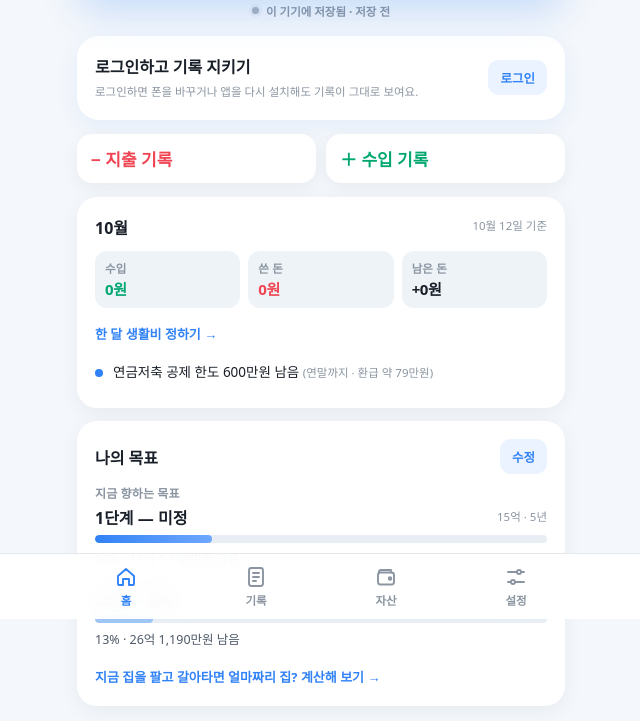
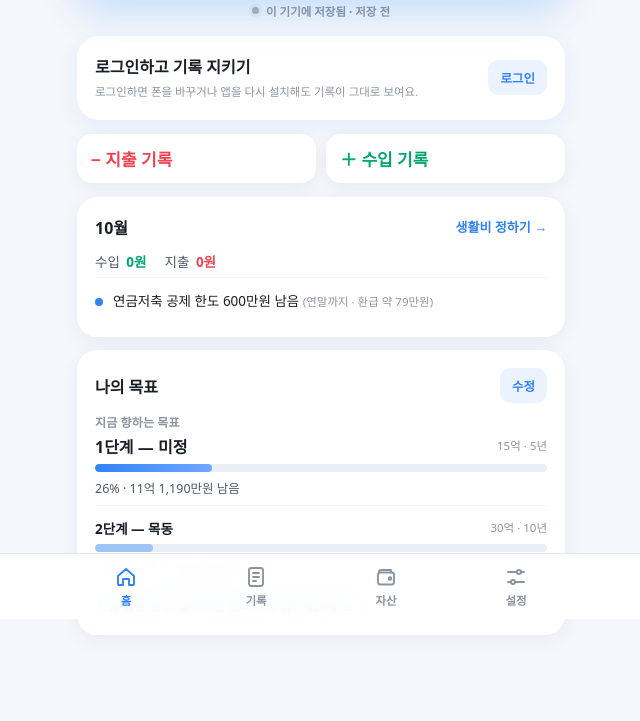
Before and after one commit to mooninsoo477-spec/wealthlog, a plain HTML site: page index.html in a window 1280 px wide. Shown: the part 181-902 px from the top of the page, without its empty margins (319-959 px from the left). Drawn offline with Linux system fonts and the light colour scheme; a web font is replaced by a local one.

Commit message:
Add files via upload

```diff
--- a/index.html
+++ b/index.html
@@ -291,7 +291,9 @@ input:focus,textarea:focus,select:focus{background:var(--card);border-color:#9CC
 .kpi b{display:block;font-size:15px;font-weight:800;letter-spacing:-.03em;white-space:nowrap}
 .mc-budget{margin-top:12px;padding-top:12px;border-top:1px solid var(--line2)}
 .mc-left{font-size:20px;font-weight:850;letter-spacing:-.03em}
-.mc-alerts{margin-top:10px}
+.mc-alerts{margin-top:6px;border-top:1px solid var(--line2)}
+.mc-sum{display:flex;gap:18px;margin-top:12px;font-size:13.5px;color:var(--ink2)}
+.mc-sum b{margin-left:3px}
 .mc-alerts .check-row{padding:7px 0}
 .mc-more{margin-top:8px}
 .mc-more>summary{cursor:pointer;font-size:12.5px;color:var(--ink3);padding:6px 0;list-style:none}
@@ -827,18 +829,16 @@ function checkCard(c,pace){
   }
   if(pace) more.push(["info",`순자산 한 달 약 ${korWon(Math.abs(pace.v))}씩 ${pace.v>=0?"증가":"감소"} <span class="faint">(${pace.basis})</span>`]);
   if(bi.fixed) more.push(["info",`고정비 ${korWon(bi.fixed)}는 생활비에서 빼고 계산해요`]);
-  const kpi=(l,v,col)=>`<div class="kpi"><div class="lbl">${l}</div><b${col?` style="color:${col}"`:""}>${v}</b></div>`;
-  const rowsHtml=list=>list.map(([k,t])=>`<div class="check-row"><i class="check-dot ${k}"></i><span>${t}</span></div>`).join("");
+  // 홈에는 남은 생활비, 수입·지출 한 줄, 가장 중요한 알림 하나만 보여준다.
+  const rowsHtml=list=>list.map(([k,s])=>`<div class="check-row"><i class="check-dot ${k}"></i><span>${s}</span></div>`).join("");
+  const al=alerts[0];
   return `<div class="card month-card">
-    <div class="rowline"><strong>${+m.slice(5,7)}월</strong><span class="faint">${md(now)} 기준</span></div>
-    <div class="kpi-row">${kpi("수입",korWon(f.inc),"var(--up)")}${kpi("쓴 돈",korWon(spent),"var(--down)")}${kpi(f.famCash?"남은 돈 · 상환 후":"남은 돈",(f.left>=0?"+":"−")+korWon(Math.abs(f.left)),f.left>=0?"var(--ink)":"var(--down)")}</div>
-    ${bi.total?`<div class="mc-budget">
-      <div class="rowline"><span class="lbl" style="margin:0">남은 생활비${bi.range.payday>1?` · ${md(bi.range.start)}–${md(bi.range.end)}`:""}</span><span class="faint">${bi.daysLeft}일 남음</span></div>
-      <div class="rowline" style="align-items:baseline;margin:2px 0 7px"><b class="mc-left" style="color:${bi.remaining<0?"var(--down)":"var(--ink)"}">${bi.remaining<0?"초과 ":""}${won(Math.abs(bi.remaining))}원</b><span class="faint">/ ${korWon(bi.total)}</span></div>
-      <div class="bar"><i style="width:${Math.min(100,bi.pct)}%;background:${bi.pct>100?"var(--down)":bi.pct>bi.timePct+10?"var(--amber)":"var(--accent)"}"></i></div>
-    </div>`:`<button class="link-btn" data-openbudget>한 달 생활비 정하기 →</button>`}
-    ${alerts.length?`<div class="mc-alerts">${rowsHtml(alerts.slice(0,2))}</div>`:""}
-    ${more.length||alerts.length>2?`<details class="mc-more"><summary>자세히</summary>${rowsHtml([...alerts.slice(2),...more])}</details>`:""}
+    ${bi.total?`<div class="rowline"><span class="lbl" style="margin:0">${+m.slice(5,7)}월 남은 생활비</span><span class="faint">${md(bi.range.end)}까지 ${bi.daysLeft}일</span></div>
+      <div class="rowline" style="align-items:baseline;margin:3px 0 8px"><b class="mc-left" style="color:${bi.remaining<0?"var(--down)":"var(--ink)"}">${bi.remaining<0?"초과 ":""}${won(Math.abs(bi.remaining))}원</b><span class="faint">/ ${korWon(bi.total)}</span></div>
+      <div class="bar"><i style="width:${Math.min(100,bi.pct)}%;background:${bi.pct>100?"var(--down)":bi.pct>bi.timePct+10?"var(--amber)":"var(--accent)"}"></i></div>`
+    :`<div class="rowline"><strong>${+m.slice(5,7)}월</strong><button class="link-btn" style="padding:0" data-openbudget>생활비 정하기 →</button></div>`}
+    <div class="mc-sum"><span>수입 <b style="color:var(--up)">${korWon(f.inc)}</b></span><span>지출 <b style="color:var(--down)">${korWon(spent)}</b></span></div>
+    ${al?`<div class="mc-alerts">${rowsHtml([al])}</div>`:""}
     ${day<=10&&monthAgg(pm).expense?`<button class="link-btn" data-gosummary>${+pm.slice(5,7)}월 결산 보기 →</button>`:""}
   </div>`;
 }
```
